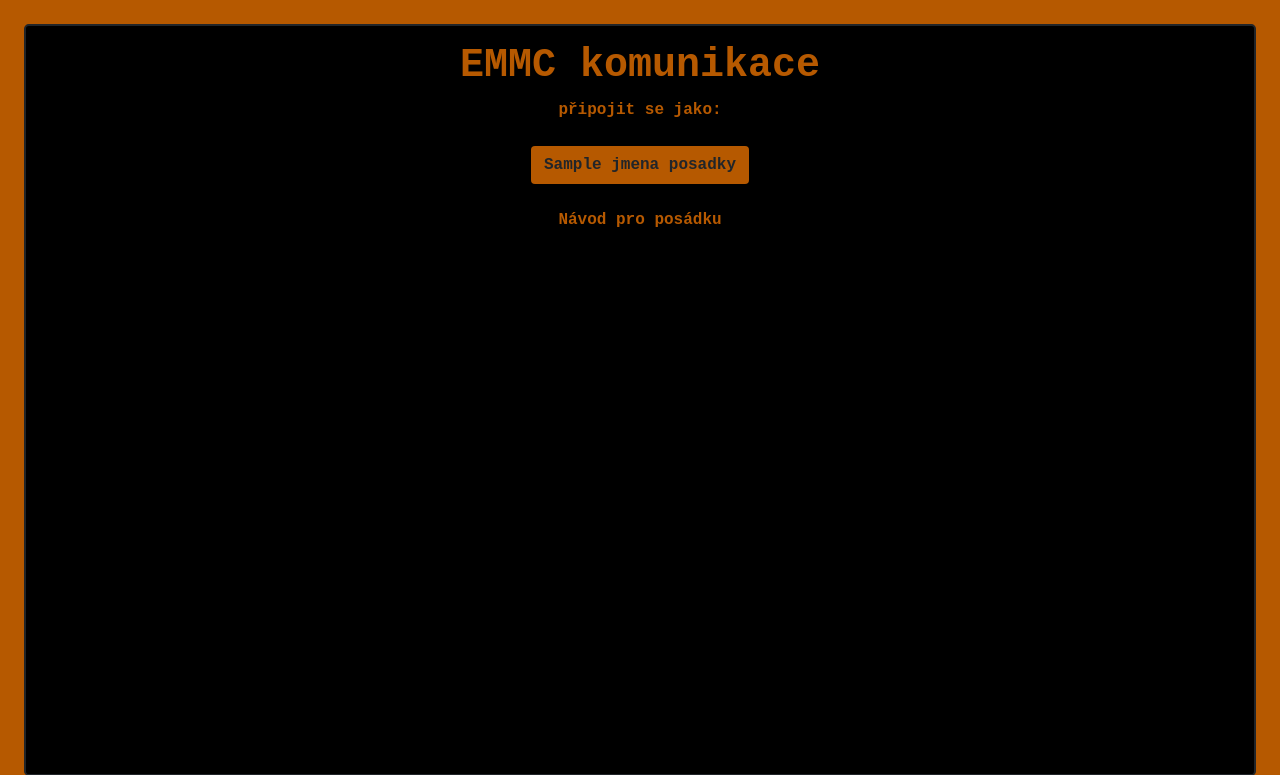
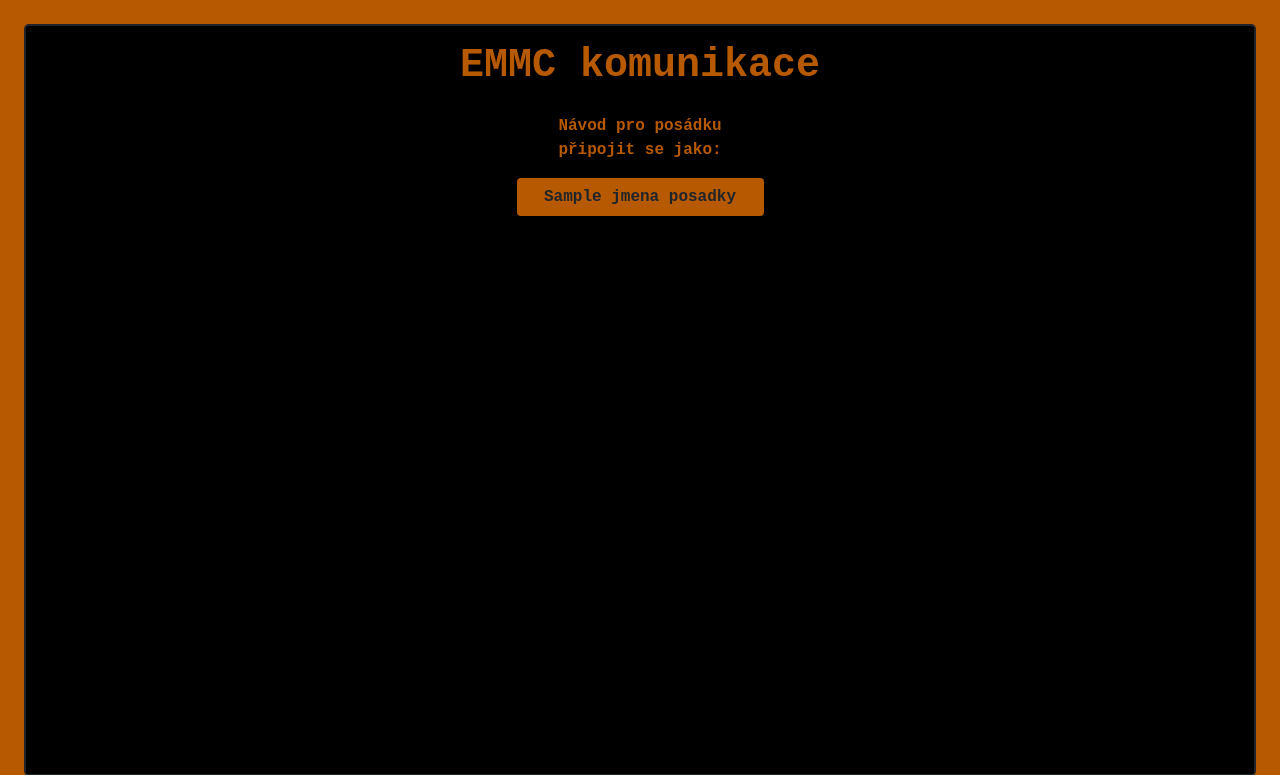
Before and after one commit to expedicemars/simuchat-flask, a Flask app: template application/templates/join.html in a window 1280 px wide. Shown: the top 775 px of the page. Run offline with Flask 3, Linux system fonts and the light colour scheme; the template is opened without the code that fills it: most values are stand-ins (such as "Sample title", 1, 10 or a date in 2020); parts of the project's set-up code (start-up, migrations or seed data) failed here and were passed over; some libraries are stand-ins or nearby versions.

Commit message:
accessibility

```diff
--- a/application/static/style.css
+++ b/application/static/style.css
@@ -111,6 +111,20 @@ h1{
 }
 .join-as{
     font-weight: bold;
+}
+.crew-selection {
+    display: flex;
+    flex-wrap: wrap;
+    justify-content: center;
+    gap: .75rem;
+    width: 100%;
+    max-width: 64rem;
+    margin: 0 auto;
+}
+.crew-button {
+    flex: 0 0 calc((100% - 2.25rem) / 4);
+    min-width: 0;
+    white-space: normal;
 }
 
 .messages{
@@ -331,4 +345,14 @@ h1{
         box-sizing: border-box;
     }
 
+    .crew-button {
+        flex-basis: calc((100% - 1.5rem) / 3);
+    }
 }
+
+@media (max-width: 550px) {
+    .crew-button {
+        flex-basis: calc((100% - .75rem) / 2);
+    }
+
+}
--- a/application/templates/admin.html
+++ b/application/templates/admin.html
@@ -2,6 +2,9 @@
 {% block content %}
 
 <section class="border rounded-3 border-dark border-2 main-admin p-3 text-center">
+    <a class="documentation-link align-self-center mb-3" href="{{url_for('join')}}">
+        Zpět do uživatelské sekce
+    </a>
     <h1>Admin sekce EMMC</h1>
 
     <form method="post" class="form" id="form">
--- a/application/templates/join.html
+++ b/application/templates/join.html
@@ -4,14 +4,14 @@
 
     <h1 class="heading" title="Expedice Mars Mission Control">EMMC komunikace</h1>
 
-    <p class="join-as">připojit se jako:</p>
-    <form method="post">
-        {% for name in jmena_posadky %}
-            <button class="btn custom-button my-2" value="{{name}}" name="name">{{name}}</button><br>
-        {% endfor %}
-    </form>
     <a class="documentation-link align-self-center mt-3" href="{{url_for('documentation')}}">
         Návod pro posádku
     </a>
+    <p class="join-as">připojit se jako:</p>
+    <form method="post" class="crew-selection">
+        {% for name in jmena_posadky %}
+            <button class="btn custom-button crew-button" value="{{name}}" name="name">{{name}}</button>
+        {% endfor %}
+    </form>
 </section>
 {% endblock %}
```
